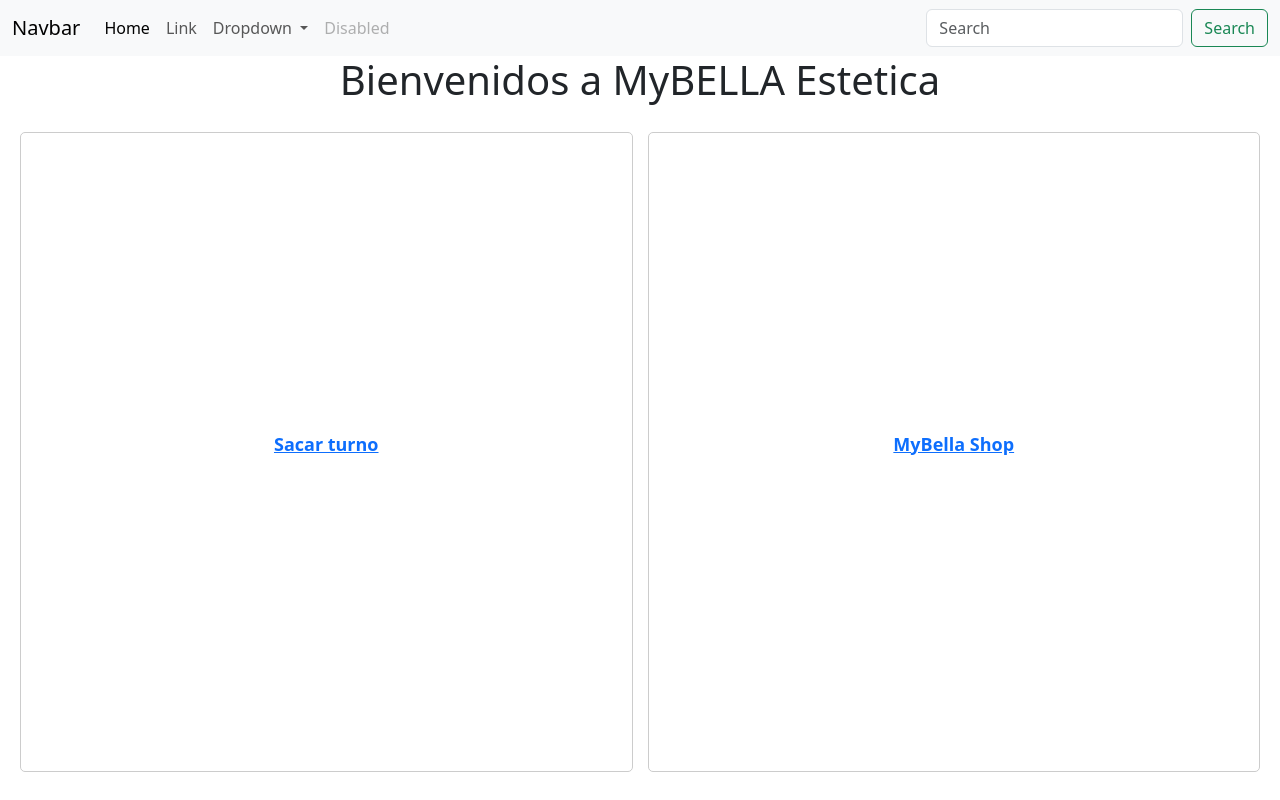
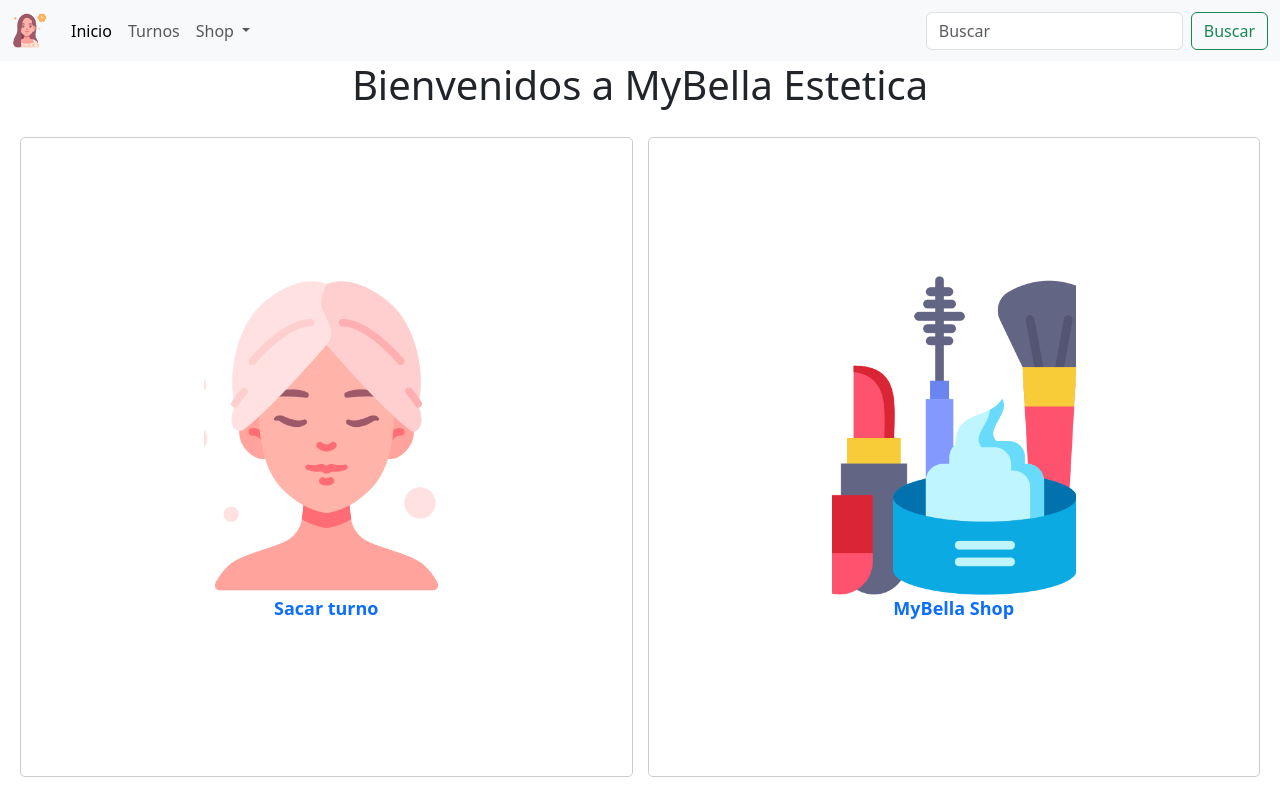
Before and after one commit to giha22/ProyectJS, a plain HTML site: page index.html in a window 1280 px wide. Drawn offline with nearby package versions, Linux system fonts and the light colour scheme.

Commit message:
index estilos

```diff
--- a/css/estilos.css
+++ b/css/estilos.css
@@ -1,5 +1,15 @@
 * {
+    margin: 0;
+    padding: 0;
+    box-sizing: border-box;
+    list-style-type: none;
     text-decoration: none;
+    /* border: 3px solid red; */
+}
+
+#icono {
+    width: 35px;
+    height: 35px;
 }
 
 .titulo {
@@ -15,6 +25,7 @@
 
 .paginaDos {
     display: flex;
+    flex-direction: column;
     align-items: center;
     justify-content: center;
     width: 50vw;
@@ -23,7 +34,18 @@
     border-radius: 5px;
 }
 
+.paginaDos:hover {
+    background-color: #fce4ec;
+}
+
+.paginaDos img {
+    width: 40%;
+    height: 50%;
+    object-fit: cover;
+}
+
 .paginaDos a {
     font-size: 18px;
     font-weight: bold;
+    text-decoration: none;
 }
--- a/index.html
+++ b/index.html
@@ -13,7 +13,7 @@
 <body>
     <nav class="navbar navbar-expand-lg bg-body-tertiary">
         <div class="container-fluid">
-            <a class="navbar-brand" href="#">Navbar</a>
+            <a class="navbar-brand" href="#"><img id="icono" src="./img/icono.png" alt="icono"></a>
             <button class="navbar-toggler" type="button" data-bs-toggle="collapse"
                 data-bs-target="#navbarSupportedContent" aria-controls="navbarSupportedContent" aria-expanded="false"
                 aria-label="Toggle navigation">
@@ -22,43 +22,42 @@
             <div class="collapse navbar-collapse" id="navbarSupportedContent">
                 <ul class="navbar-nav me-auto mb-2 mb-lg-0">
                     <li class="nav-item">
-                        <a class="nav-link active" aria-current="page" href="#">Home</a>
+                        <a class="nav-link active" aria-current="page" href="#">Inicio</a>
                     </li>
                     <li class="nav-item">
-                        <a class="nav-link" href="#">Link</a>
+                        <a class="nav-link" href="#">Turnos</a>
                     </li>
                     <li class="nav-item dropdown">
                         <a class="nav-link dropdown-toggle" href="#" role="button" data-bs-toggle="dropdown"
                             aria-expanded="false">
-                            Dropdown
+                            Shop
                         </a>
                         <ul class="dropdown-menu">
-                            <li><a class="dropdown-item" href="#">Action</a></li>
-                            <li><a class="dropdown-item" href="#">Another action</a></li>
+                            <li><a class="dropdown-item" href="#">Cabello</a></li>
+                            <li><a class="dropdown-item" href="#">Piel</a></li>
                             <li>
                                 <hr class="dropdown-divider">
                             </li>
-                            <li><a class="dropdown-item" href="#">Something else here</a></li>
+                            <li><a class="dropdown-item" href="#">Electro</a></li>
                         </ul>
-                    </li>
-                    <li class="nav-item">
-                        <a class="nav-link disabled" aria-disabled="true">Disabled</a>
                     </li>
                 </ul>
                 <form class="d-flex" role="search">
-                    <input class="form-control me-2" type="search" placeholder="Search" aria-label="Search">
-                    <button class="btn btn-outline-success" type="submit">Search</button>
+                    <input class="form-control me-2" type="search" placeholder="Buscar" aria-label="Search">
+                    <button class="btn btn-outline-success" type="submit">Buscar</button>
                 </form>
             </div>
         </div>
     </nav>
     <main>
-        <h1 class="titulo">Bienvenidos a MyBELLA Estetica</h1>
+        <h1 class="titulo">Bienvenidos a MyBella Estetica</h1>
         <div class="pagInicio">
             <div class="paginaDos">
+                <img src="./img/logoTurnos.png" alt="logo turnos">
                 <p><a href="./pages/turnos.html">Sacar turno</a></p>
             </div>
             <div class="paginaDos">
+                <img src="./img/logoshop.png" alt="logo shop">
                 <p><a href="./pages/shop.html">MyBella Shop</a></p>
             </div>
         </div>
```
Also changed, not shown: pages/shop.html (+11 -0 lines), pages/turnos.html (+11 -0 lines), img/icono.png (added), img/logoTurnos.png (added), img/logoshop.png (added).
